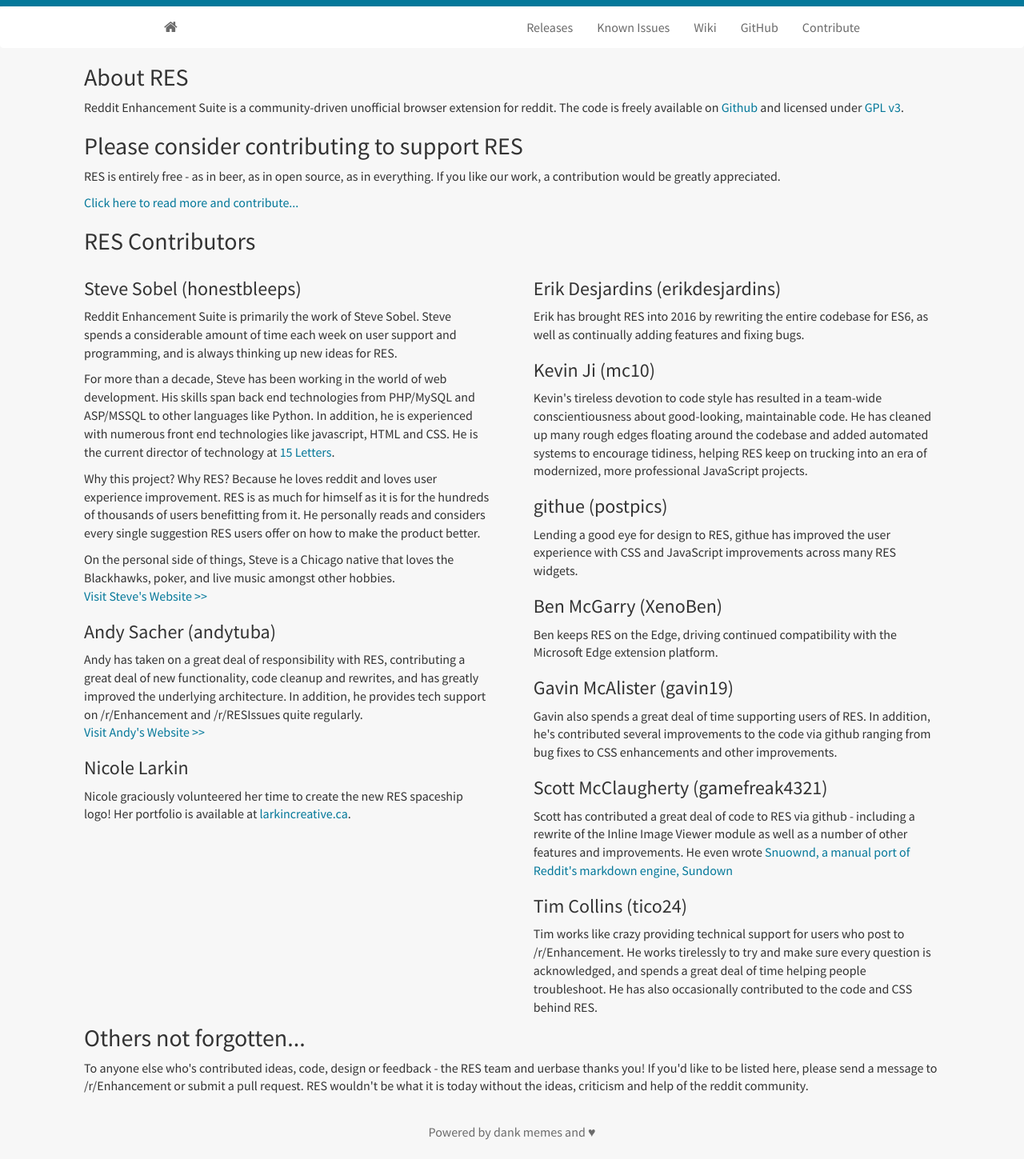
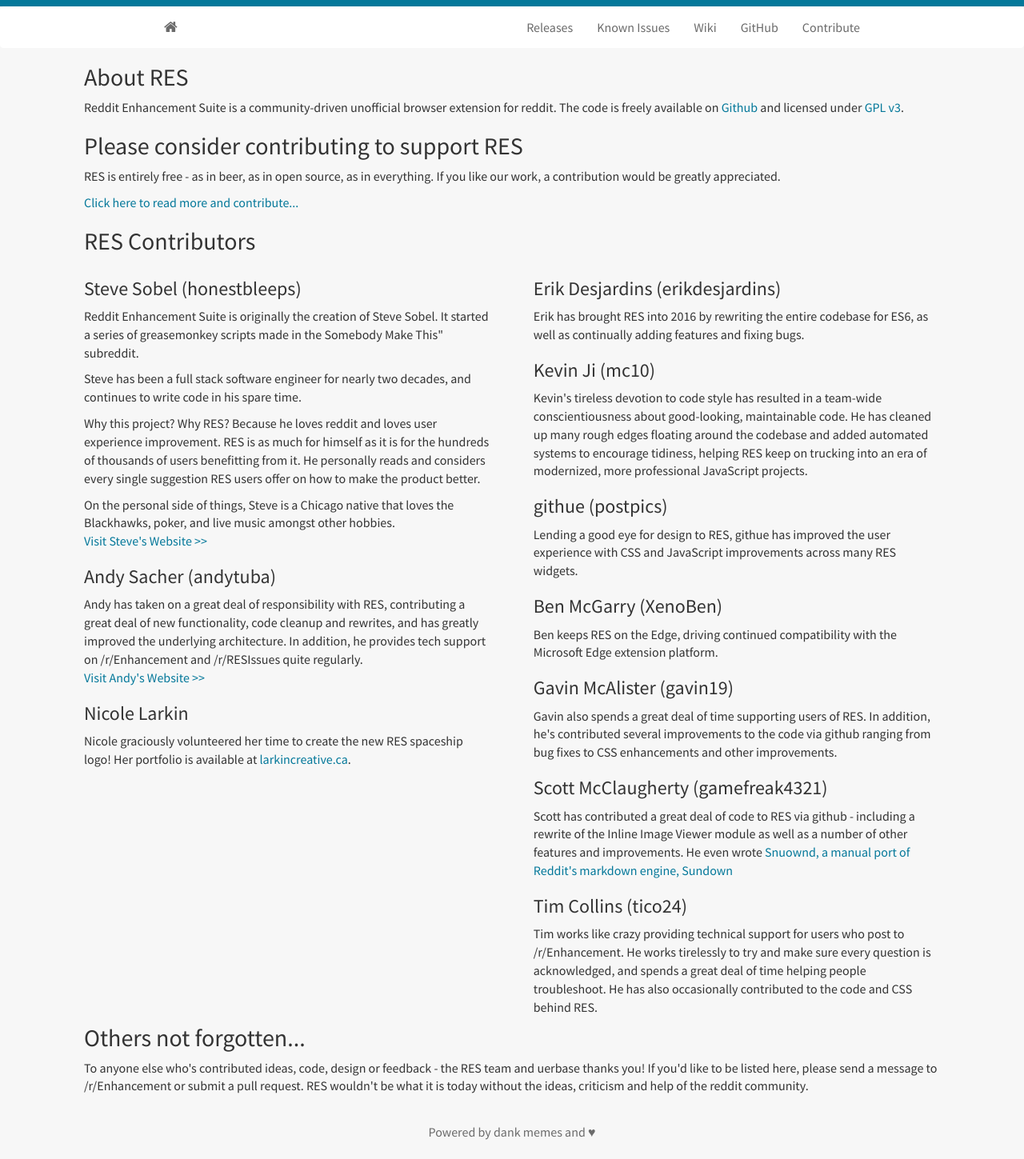
Before and after one commit to Reddit-Enhancement-Suite/Reddit-Enhancement-Suite.github.io, a Jekyll site: the page built from about.html, in a window 1280 px wide. Shown: the whole page at 80% size. Built offline with Jekyll 4.4.1, drawn with Linux system fonts in a browser that asks for light colours; nearby versions of some CDN libraries.

Commit message:
outdated stuff about me
.

```diff
--- a/about.html
+++ b/about.html
@@ -16,8 +16,8 @@
 <div class="twoCol">
 	<span>
 		<h3>Steve Sobel (honestbleeps)</h3>
-		<p>Reddit Enhancement Suite is primarily the work of Steve Sobel.  Steve spends a considerable amount of time each week on user support and programming, and is always thinking up new ideas for RES.</p>
-		<p>For more than a decade, Steve has been working in the world of web development. His skills span back end technologies from PHP/MySQL and ASP/MSSQL to other languages like Python.  In addition, he is experienced with numerous front end technologies like javascript, HTML and CSS. He is the current director of technology at <a href="http://www.15letters.com/" target="_blank">15 Letters</a>.</p>
+		<p>Reddit Enhancement Suite is originally the creation of Steve Sobel.  It started a series of greasemonkey scripts made in the <a target="_blank" href="https://www.reddit.com/r/SomebodyMakeThis"></a>Somebody Make This" subreddit</a>.</p>
+		<p>Steve has been a full stack software engineer for nearly two decades, and continues to write code in his spare time.</p>
 		<p>Why this project? Why RES? Because he loves reddit and loves user experience improvement. RES is as much for himself as it is for the hundreds of thousands of users benefitting from it. He personally reads and considers every single suggestion RES users offer on how to make the product better.</p>
 		<p>On the personal side of things, Steve is a Chicago native that loves the Blackhawks, poker, and live music amongst other hobbies.<br>
 		  <a target="_blank" href="http://honestbleeps.com/">Visit Steve's Website &gt;&gt;</a></p>
```
